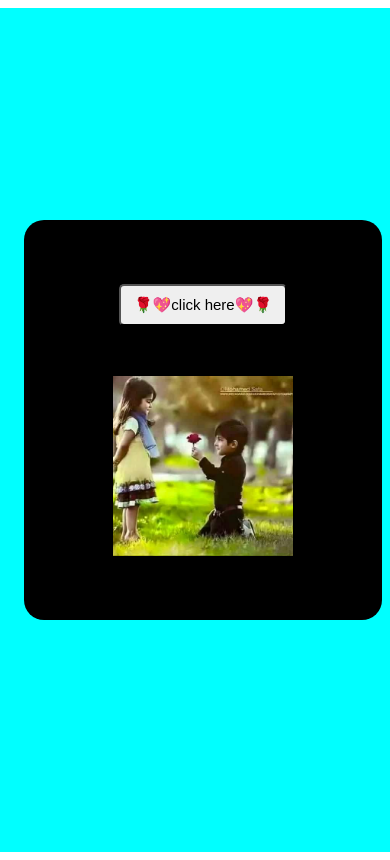
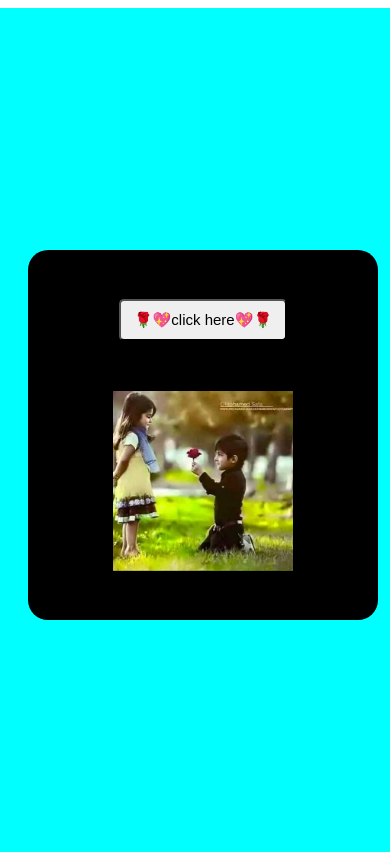
Before and after one commit to Nazibulbd/propose, a plain HTML site: page click/click.html in a window 390 px wide. Drawn offline with Linux system fonts and the light colour scheme.

Commit message:
site updated

```diff
--- a/click/click.html
+++ b/click/click.html
@@ -5,6 +5,7 @@
     <meta name="viewport" content="width=device-width, initial-scale=1.0">
     <title>Document</title>
     <link rel="stylesheet" href="./style.css">
+    <link rel="stylesheet" href="./responsive.css">
     <script defer src="./app.js"></script>
 </head>
 <body>
--- /dev/null
+++ b/click/responsive.css
@@ -0,0 +1,14 @@
+@media screen and (max-width: 700px){
+  #section .container .inner_box{
+        position: relative;
+        display: flex;
+        flex-direction: column;
+        justify-content: center;
+        align-items: center;
+        width: 350px;
+        height: 370px;
+        background: rgb(0, 0, 0);
+        border-radius: 20px;
+        margin-bottom: -10px;
+    }
+}
--- a/click/style.css
+++ b/click/style.css
@@ -14,11 +14,10 @@
     flex-direction: column;
     justify-content: center;
     align-items: center;
-    width: 370px;
-    height: 400px;
+    width: 550px;
+    height: 500px;
     background: rgb(0, 0, 0);
     border-radius: 20px;
-    margin-bottom: 20px;
 }
 .inner_box #btn{
     padding: 10px 13px;
--- a/style.css
+++ b/style.css
@@ -10,7 +10,7 @@
 #section{}
 #section .container{
     width: 100%;
-    height: 100vh;
+    height: 100%;
     display: flex;
     flex-direction: column;
     justify-content: center;
```
